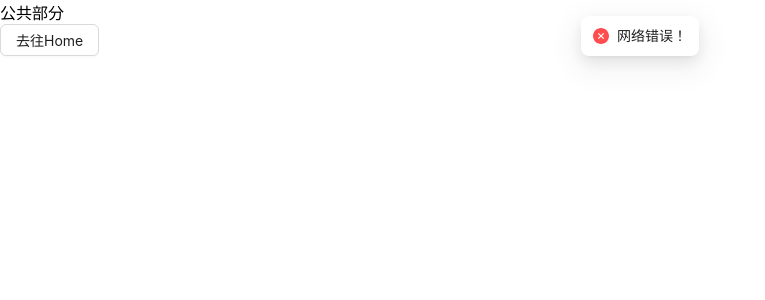
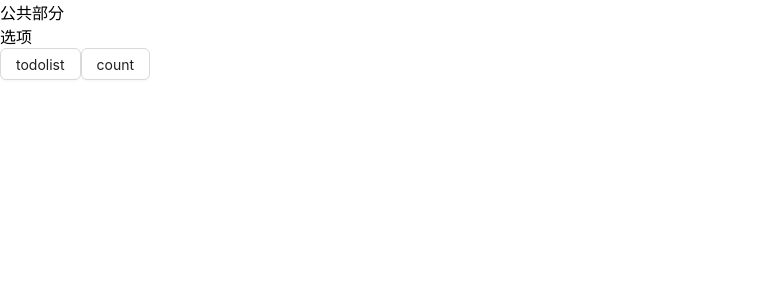
Before and after one commit to Yionse/ReactForViteTailWindTsLess, a React (Vite) app: page / in a window 1280 px wide. Shown: the top 300 px of the page, without its empty margins (0-765 px from the left). Built offline with nearby package versions, Linux system fonts and the light colour scheme.

Commit message:
:sparkles: 引入redux

```diff
--- a/package.json
+++ b/package.json
@@ -10,6 +10,7 @@
     "preview": "vite preview"
   },
   "dependencies": {
+    "@reduxjs/toolkit": "^2.2.3",
     "antd": "^5.11.5",
     "axios": "^1.6.0",
     "dotenv": "^16.3.2",
@@ -17,6 +18,7 @@
     "react": "^18.2.0",
     "react-dom": "^18.2.0",
     "react-query": "^3.39.3",
+    "react-redux": "^9.1.1",
     "react-router-dom": "6"
   },
   "devDependencies": {
--- a/src/App.tsx
+++ b/src/App.tsx
@@ -3,22 +3,30 @@ import { fetchUpdateUserInfo } from "./apis/test";
 import { post } from "./apis";
 import { BrowserRouter, Route, Routes } from "react-router-dom";
 import Index from "@/pages/Index";
-import Home from "@/pages/Home";
+import Todo from "./pages/Todo";
+import Count from "./pages/Count";
+import Home from "./pages/Home";
+import { Provider } from "react-redux";
+import stores from "./stores";
 
 export default function App() {
-  const { mutateAsync } = fetchUpdateUserInfo();
-  const { data } = useQuery(["test-data"], async () =>
-    post<{ testType: number }>("/test")
-  );
-  console.log(data?.testType);
+  // const { mutateAsync } = fetchUpdateUserInfo();
+  // const { data } = useQuery(["test-data"], async () =>
+  //   post<{ testType: number }>("/test")
+  // );
+  // console.log(data?.testType);
 
   return (
+    <Provider store={stores}>
       <BrowserRouter>
         <Routes>
           <Route path="/" element={<Index />}>
-          <Route path="home" element={<Home />} />
+            <Route index element={<Home />} />
+            <Route path="todo" element={<Todo />} />
+            <Route path="count" element={<Count />} />
           </Route>
         </Routes>
       </BrowserRouter>
+    </Provider>
   );
 }
--- a/src/apis/index.ts
+++ b/src/apis/index.ts
@@ -25,7 +25,7 @@ httpInstance.interceptors.response.use(
     return result.data;
   },
   (error) => {
-    message.error("网络错误！");
+    // message.error("网络错误！");
     // 可根据响应码对结果做不同处理
     return Promise.reject(error);
   }
--- /dev/null
+++ b/src/pages/Count/index.tsx
@@ -0,0 +1,19 @@
+import { increment, decrement } from "@/stores/count";
+import { Button } from "antd";
+import { useDispatch, useSelector } from "react-redux";
+import { useNavigate } from "react-router-dom";
+
+export default function Count() {
+  const count = useSelector((state: any) => state.counter.value);
+  const dispatch = useDispatch();
+  const navigate = useNavigate();
+  return (
+    <>
+      <div>Count Page</div>
+      <div>{count}</div>
+      <Button onClick={() => dispatch(increment())}>Increment</Button>
+      <Button onClick={() => dispatch(decrement())}>Increment</Button>
+      <Button onClick={() => navigate("/todo")}>go todo</Button>
+    </>
+  );
+}
--- a/src/pages/Home/index.tsx
+++ b/src/pages/Home/index.tsx
@@ -1,3 +1,13 @@
+import { Button } from "antd";
+import { useNavigate } from "react-router-dom";
+
 export default function Home() {
-  return <div>Home</div>;
+  const navigate = useNavigate();
+  return (
+    <>
+      <div>选项</div>
+      <Button onClick={() => navigate("todo")}>todolist</Button>
+      <Button onClick={() => navigate("count")}>count</Button>
+    </>
+  );
 }
--- a/src/pages/Index/index.tsx
+++ b/src/pages/Index/index.tsx
@@ -7,7 +7,6 @@ export default function Index() {
     <>
       <div>公共部分</div>
       <Outlet></Outlet>
-      <Button onClick={() => navigate("/home")}>去往Home</Button>
     </>
   );
 }
--- /dev/null
+++ b/src/pages/Todo/index.tsx
@@ -0,0 +1,14 @@
+import { Button } from "antd";
+import { useSelector } from "react-redux";
+import { useNavigate } from "react-router-dom";
+
+export default function Todo() {
+  const state = useSelector((state) => state.counter.value);
+  const navigate = useNavigate();
+  return (
+    <>
+      <div>Todo-{state}</div>
+      <Button onClick={() => navigate("/count")}>go counter</Button>
+    </>
+  );
+}
--- /dev/null
+++ b/src/stores/count.ts
@@ -0,0 +1,20 @@
+import { createSlice } from "@reduxjs/toolkit";
+
+const countSlice = createSlice({
+  name: "count",
+  initialState: {
+    value: 0,
+  },
+  reducers: {
+    increment: (state) => {
+      state.value++;
+    },
+    decrement: (state) => {
+      state.value--;
+    },
+  },
+});
+
+export const { increment, decrement } = countSlice.actions;
+
+export default countSlice.reducer;
--- /dev/null
+++ b/src/stores/index.ts
@@ -0,0 +1,8 @@
+import { configureStore } from "@reduxjs/toolkit";
+import count from "./count";
+
+export default configureStore({
+  reducer: {
+    count,
+  },
+});
--- /dev/null
+++ b/src/stores/index.tsx
@@ -0,0 +1,11 @@
+import React from "react";
+import { Outlet } from "react-router-dom";
+
+export default function Index() {
+  return (
+    <>
+      <div>react模板</div>
+      <Outlet />
+    </>
+  );
+}
```
Also changed, not shown: 1 other file (tests, documents, lock files or other folders). Lines whose indentation alone changed are shown as unchanged.
